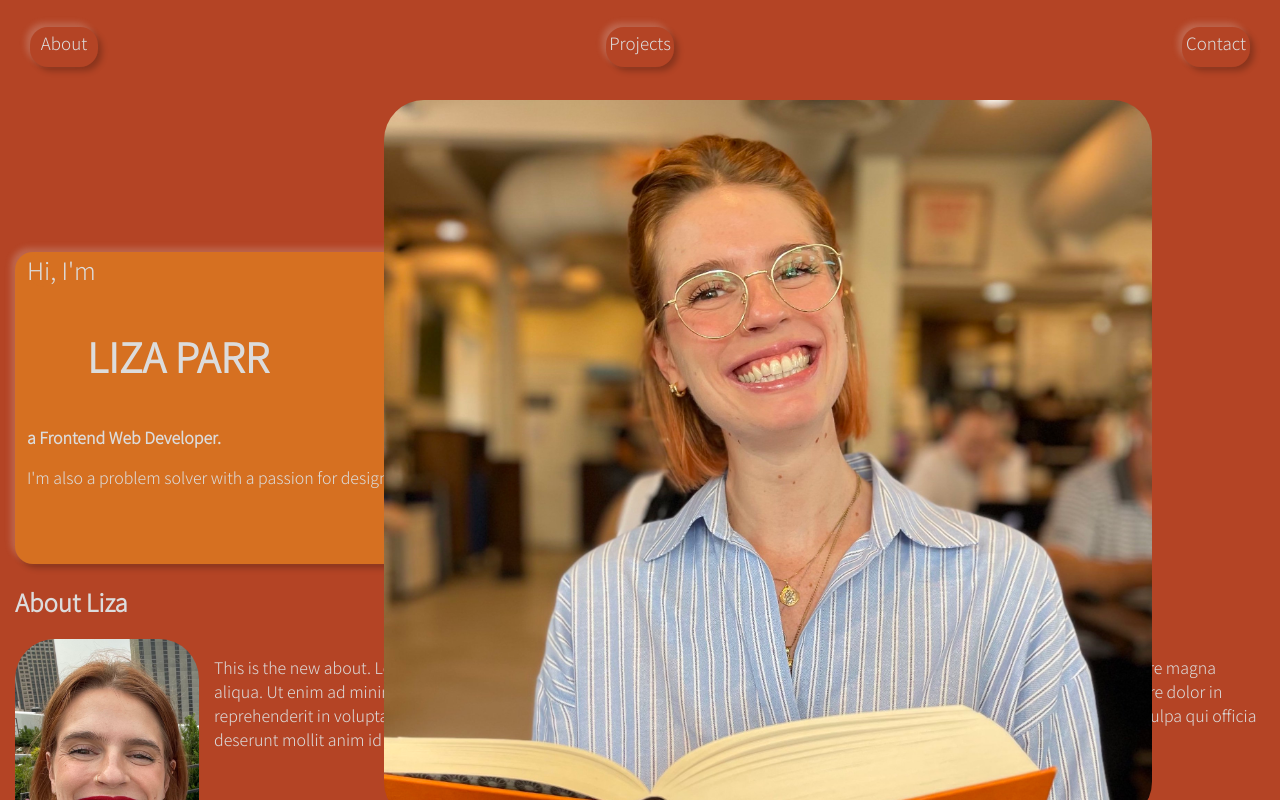
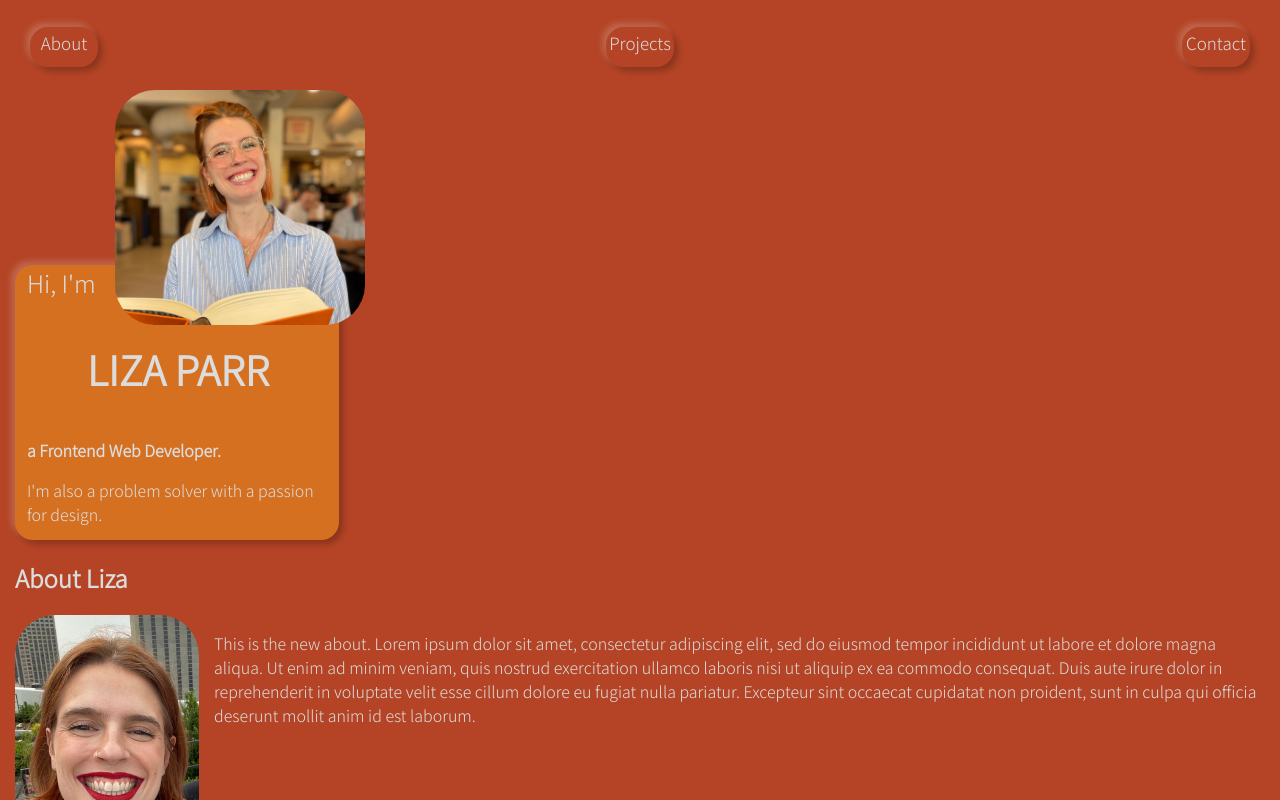
Before and after one commit to lparr30/portfolio, a React (Create React App) app: page / in a window 1280 px wide. Shown: the top 800 px of the page. Built offline with nearby package versions, Linux system fonts and the light colour scheme.

Commit message:
changed vw & vh to px

```diff
--- a/src/App.css
+++ b/src/App.css
@@ -27,7 +27,7 @@
   /* justify-content: center; */
   justify-content: space-between;
   /* justify-content: space-around; */
-  height: 10vh;
+  height: 70px;
   /* position: fixed; */
   padding: 10px;
   /* margin-top: 0.5em; */
@@ -55,10 +55,11 @@ p.buttons:hover {
 }
 
 #picture {
-  width: 60vw;
+  width: 250px;
   height: auto;
   border-radius: 40px;
-  margin-left: 30vw;
+  margin-left: 115px;
+  margin-right: 12px;
   position: absolute;
 }
 
@@ -68,9 +69,9 @@ p.buttons:hover {
   /* margin-left: 20%; */
   /* margin-top: 15%; */
   background-color: var(--introBackground);
-  width: 75vw;
-  height: 39vh;
-  margin-top: 19vh;
+  width: 300px;
+  height: 275px;
+  margin-top: 175px;
   padding-left: 12px;
   padding-right: 12px;;
   /* position: absolute; */
```
